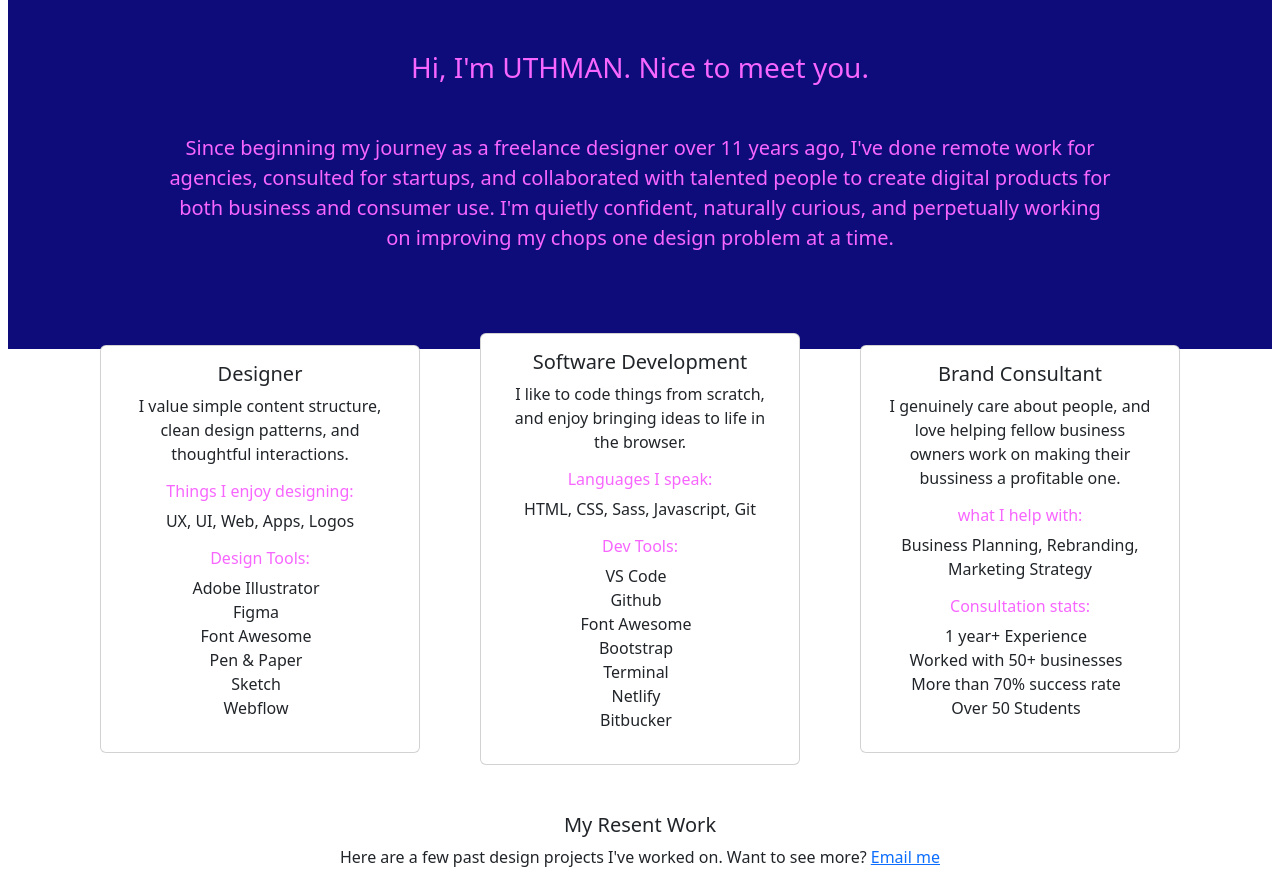
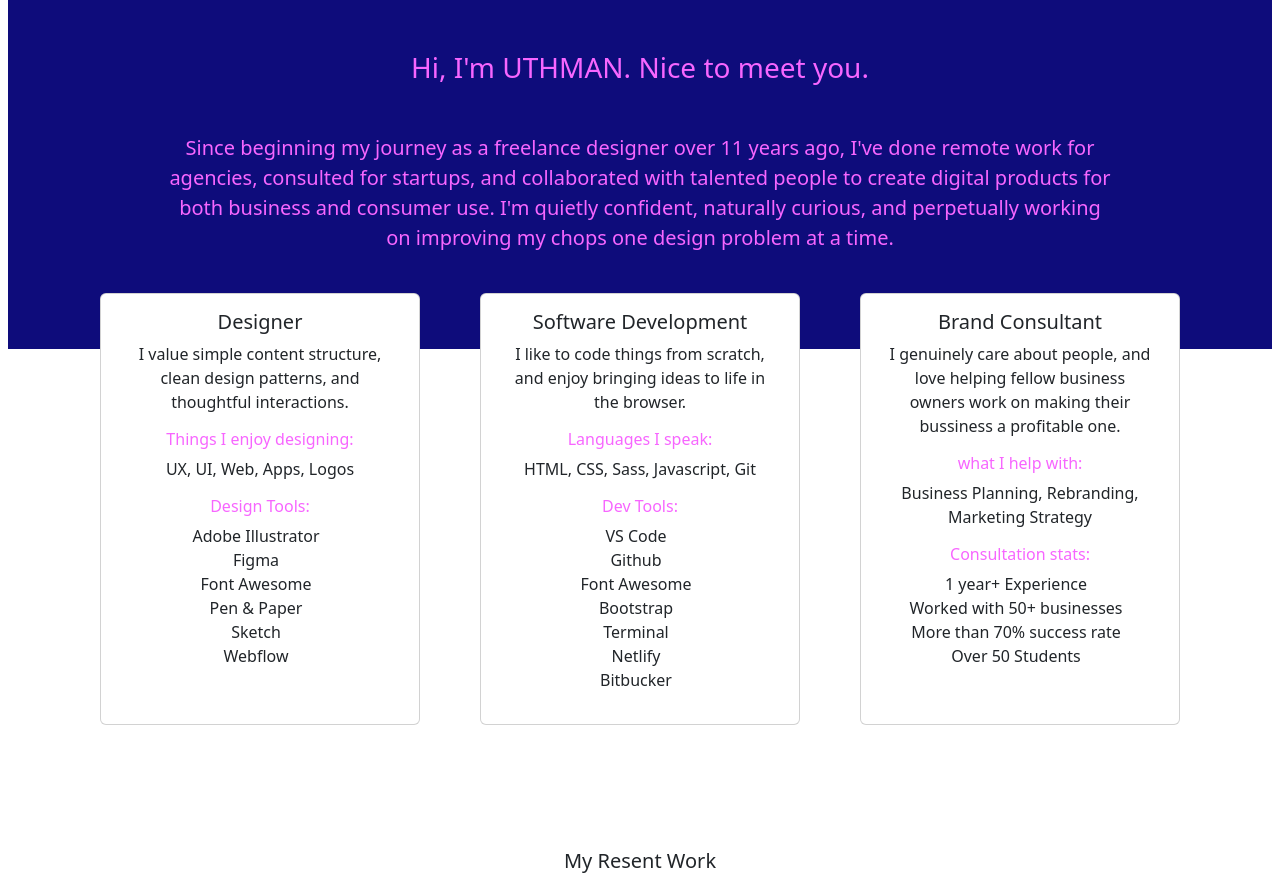
Before and after one commit to codify01/myPortfolio, a plain HTML site: page index.html in a window 1280 px wide. Shown: the part 1194-2072 px from the top of the page. Drawn offline with nearby package versions, Linux system fonts and the light colour scheme.

Commit message:
adjusted responsiveness

```diff
--- a/index.html
+++ b/index.html
@@ -51,7 +51,7 @@
         <section class="cardSec">
           <div class="container pt-5">
             <div class="row">
-              <div class="card col-sm-12 m-auto col-lg-4">
+              <div class="card col-sm-12 my-3 mx-auto  col-lg-4">
                 <div class="card-body text-center">
                   <h5 class="card-title">Designer</h5>
                   <p class="card-text">I value simple content structure, clean design patterns, and thoughtful interactions.</p>
@@ -68,7 +68,7 @@
                   </ul>
                 </div>
               </div>
-              <div class="card col-12 m-auto col-lg-4">
+              <div class="card col-12 my-3 mx-auto  col-lg-4">
                 <div class="card-body text-center">
                   <h5 class="card-title">Software Development</h5>
                   <p class="card-text">I like to code things from scratch, and enjoy bringing ideas to life in the browser.</p>
@@ -86,7 +86,7 @@
                   </ul>
                 </div>
               </div>
-              <div class="card col-12 m-auto col-lg-4">
+              <div class="card col-12 my-3 mx-auto col-lg-4">
                 <div class="card-body text-center">
                   <h5 class="card-title">Brand Consultant</h5>
                   <p class="card-text">I genuinely care about people, and love helping fellow business owners work on making their bussiness a profitable one.</p>
@@ -104,9 +104,9 @@
             </div>
           </div>
         </section>
-        <section class="text-center py-5">
+        <section class="text-center py-5" style="margin-top: -60px;">
           <h5>My Resent  Work</h5>
-          <P>Here are a few past  design projects I've worked on. Want to see more? <a href="mailto:amoleuthman@gmail.com" target="_blank">Email me</a></P>
+          <P>Here are a few past  design projects I've worked on. Want to see more? <a href="tel:09017967457" target="_blank">Email me</a></P>
           <div class="container">
             <div class="row">
                     <img src="portfolio/wfdesignbuild.png" class="col-12 col-md-6 col-lg-4 my-3">
--- a/style.css
+++ b/style.css
@@ -21,7 +21,8 @@ li {
     margin: auto;
 }
 .cardSec {
-    margin-top: -25%;
+    position: relative;
+    top: -180px;
 }
 .card {
     width: 20rem !important;
@@ -37,7 +38,8 @@ li {
 }
 @media screen and (min-width:700px) {
     .cardSec {
-        margin-top: -15%;
+        position: relative;
+        top: -30px;
     }
     .card {
         width: 80%;
@@ -54,7 +56,8 @@ li {
 }
 @media screen and (min-width: 900px) {
     .cardSec {
-        margin-top: -5%;
+        position: relative;
+        top: -120px;
     }
     .card {
         width: 35%;
```
